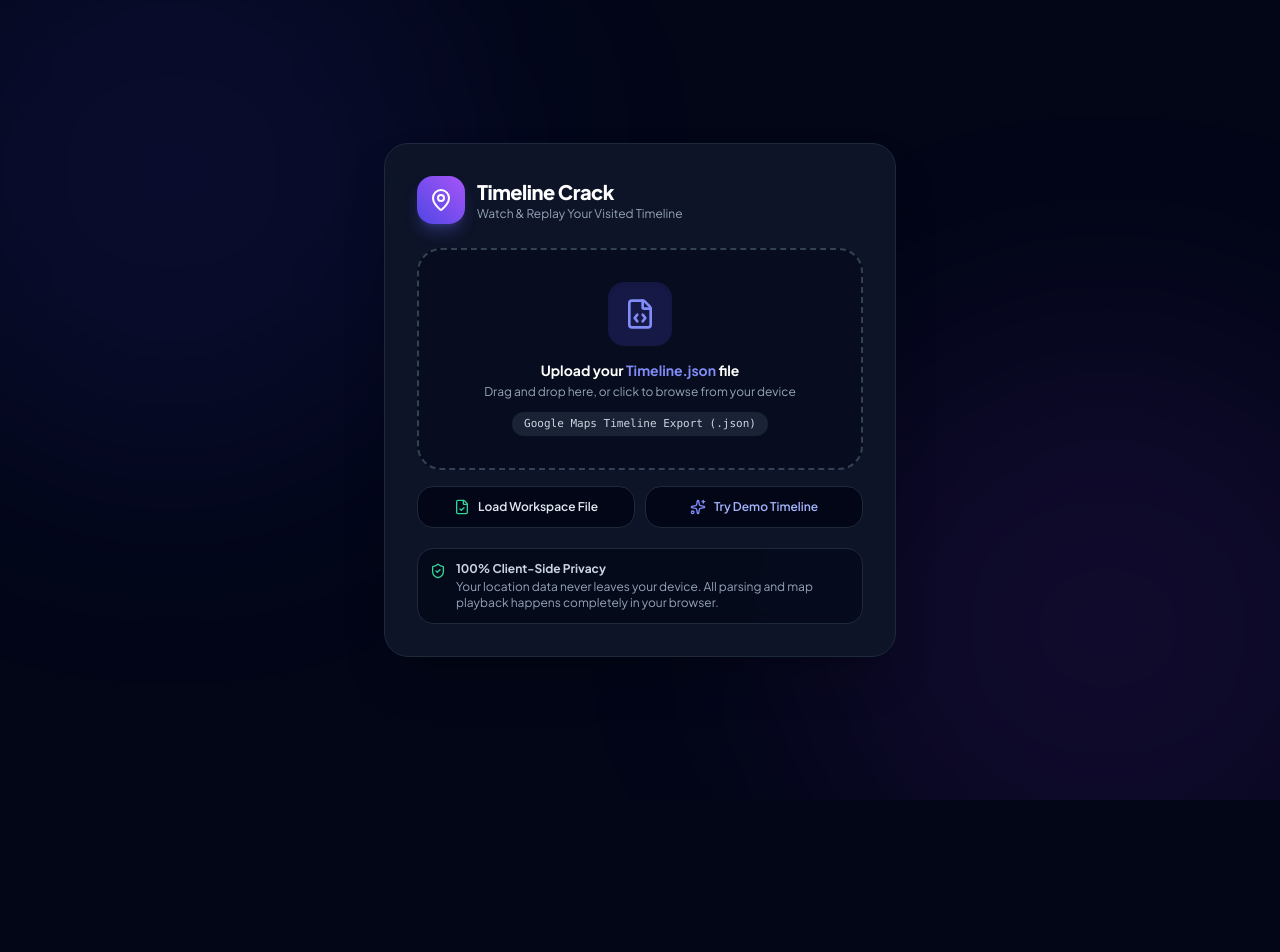
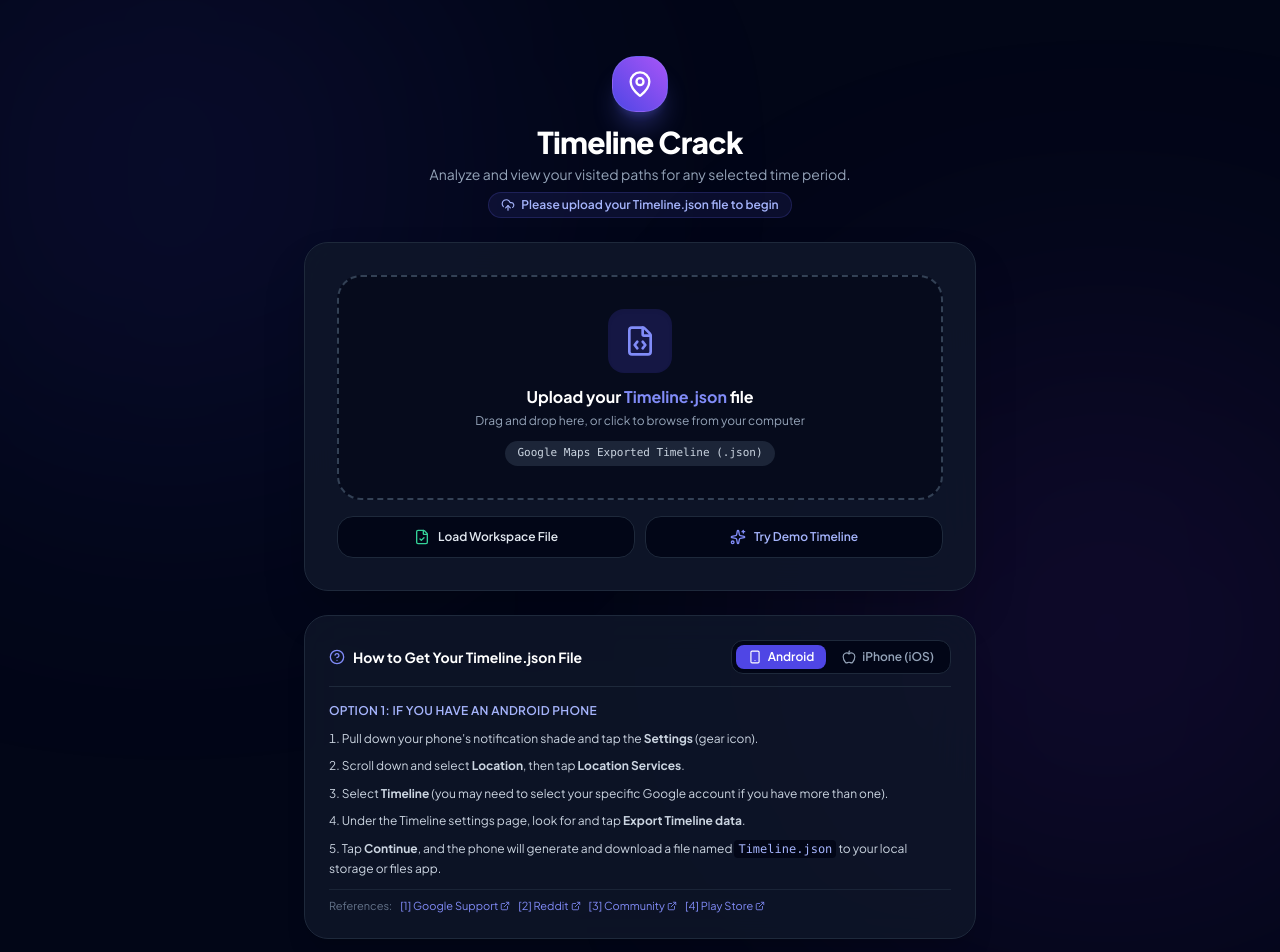
Before and after one commit to aroshwijesinghe/timeline_crack, a React (Vite) app: page / in a window 1280 px wide. Shown: the top 952 px of the page. Before the commit the page ends 800 px from the top, so only its background shows below. Built offline with nearby package versions, Linux system fonts and the light colour scheme.

Commit message:
Add initial upload prompt, path analysis description, and Android/iOS export guides

```diff
--- a/src/App.tsx
+++ b/src/App.tsx
@@ -21,7 +21,11 @@
   ChevronLeft,
   ChevronRight,
   Calendar,
-  BarChart3
+  BarChart3,
+  Smartphone,
+  Apple,
+  ExternalLink,
+  HelpCircle
 } from 'lucide-react';
 
 export const App: React.FC = () => {
@@ -33,6 +37,7 @@
   const [isDragging, setIsDragging] = useState(false);
   const [uploadError, setUploadError] = useState<string | null>(null);
   const [loading, setLoading] = useState(false);
+  const [guideTab, setGuideTab] = useState<'android' | 'ios'>('android');
   const fileInputRef = useRef<HTMLInputElement>(null);
 
   // Playback State
@@ -192,7 +197,6 @@
     (ts: number) => {
       if (!selectedDay || selectedDay.segments.length === 0) return;
 
-      // 1. Check if timestamp falls inside any segment
       for (let i = 0; i < selectedDay.segments.length; i++) {
         const seg = selectedDay.segments[i];
 
@@ -218,7 +222,6 @@
         }
       }
 
-      // 2. If between segments or outside bounds, find closest
       if (ts < minTimestamp) {
         const first = selectedDay.segments[0];
         const pos = first.type === 'visit' ? first.data.location : first.data.path[0];
@@ -240,7 +243,6 @@
         return;
       }
 
-      // In between segments (idle)
       for (let i = 0; i < selectedDay.segments.length - 1; i++) {
         const current = selectedDay.segments[i];
         const next = selectedDay.segments[i + 1];
@@ -319,25 +321,34 @@
     return () => window.removeEventListener('keydown', handleKeyDown);
   }, []);
 
-  // --- 1. INITIAL STATE: User must upload file first ---
+  // --- 1. INITIAL LOADING STATE: Upload file prompt only ---
   if (!timelineData) {
     return (
-      <div className="flex flex-col w-screen h-screen bg-slate-950 text-slate-100 items-center justify-center p-6 relative overflow-hidden">
-        {/* Subtle Background Glow */}
-        <div className="absolute w-[600px] h-[600px] rounded-full bg-indigo-600/10 blur-[120px] pointer-events-none -top-32 -left-32"></div>
-        <div className="absolute w-[600px] h-[600px] rounded-full bg-purple-600/10 blur-[120px] pointer-events-none -bottom-32 -right-32"></div>
+      <div className="min-h-screen w-screen bg-slate-950 text-slate-100 flex flex-col items-center justify-start p-4 sm:p-8 relative overflow-y-auto">
+        {/* Subtle Background Glows */}
+        <div className="fixed w-[600px] h-[600px] rounded-full bg-indigo-600/10 blur-[140px] pointer-events-none -top-32 -left-32"></div>
+        <div className="fixed w-[600px] h-[600px] rounded-full bg-purple-600/10 blur-[140px] pointer-events-none -bottom-32 -right-32"></div>
 
-        <div className="relative z-10 w-full max-w-lg bg-slate-900/90 border border-slate-800 rounded-3xl p-8 shadow-2xl backdrop-blur-xl flex flex-col">
-          <div className="flex items-center gap-3 mb-6">
-            <div className="w-12 h-12 rounded-2xl bg-gradient-to-tr from-indigo-600 to-purple-500 flex items-center justify-center shadow-lg shadow-indigo-500/30">
-              <MapPin className="w-6 h-6 text-white" />
+        <div className="relative z-10 w-full max-w-2xl flex flex-col items-center my-auto py-6">
+          {/* Main Title & Purpose */}
+          <div className="flex flex-col items-center text-center mb-6">
+            <div className="w-14 h-14 rounded-3xl bg-gradient-to-tr from-indigo-600 to-purple-500 flex items-center justify-center shadow-xl shadow-indigo-500/30 mb-3 border border-indigo-400/30">
+              <MapPin className="w-7 h-7 text-white" />
             </div>
-            <div>
-              <h1 className="text-xl font-extrabold text-white tracking-tight">Timeline Crack</h1>
-              <p className="text-xs text-slate-400">Watch & Replay Your Visited Timeline</p>
+            <h1 className="text-2xl sm:text-3xl font-extrabold text-white tracking-tight">
+              Timeline Crack
+            </h1>
+            <p className="text-sm text-slate-400 mt-1 max-w-md">
+              Analyze and view your visited paths for any selected time period.
+            </p>
+            <div className="mt-2 inline-flex items-center gap-1.5 px-3 py-1 rounded-full bg-indigo-500/10 border border-indigo-500/20 text-indigo-300 text-xs font-semibold">
+              <UploadCloud className="w-3.5 h-3.5" />
+              <span>Please upload your Timeline.json file to begin</span>
             </div>
           </div>
 
+          {/* Upload Drop Zone Card */}
+          <div className="w-full bg-slate-900/90 border border-slate-800 rounded-3xl p-6 sm:p-8 shadow-2xl backdrop-blur-xl flex flex-col mb-6">
             <div
               onDragOver={handleDragOver}
               onDragLeave={handleDragLeave}
@@ -346,7 +357,7 @@
               className={`border-2 border-dashed rounded-3xl p-8 flex flex-col items-center justify-center text-center cursor-pointer transition-all ${
                 isDragging
                   ? 'border-indigo-500 bg-indigo-500/15 scale-[1.01]'
-                : 'border-slate-700 bg-slate-950/50 hover:border-indigo-500/60 hover:bg-slate-950/80'
+                  : 'border-slate-700 bg-slate-950/60 hover:border-indigo-500/60 hover:bg-slate-950/90'
               }`}
             >
               <input
@@ -357,23 +368,23 @@
                 className="hidden"
               />
 
-            <div className="w-16 h-16 rounded-2xl bg-indigo-600/20 text-indigo-400 flex items-center justify-center mb-3.5 shadow-inner">
+              <div className="w-16 h-16 rounded-2xl bg-indigo-600/20 text-indigo-400 flex items-center justify-center mb-3 shadow-inner">
                 <FileCode className="w-8 h-8" />
               </div>
 
-            <p className="text-sm font-bold text-white mb-1">
+              <p className="text-base font-bold text-white mb-1">
                 Upload your <span className="text-indigo-400">Timeline.json</span> file
               </p>
               <p className="text-xs text-slate-400">
-              Drag and drop here, or click to browse from your device
+                Drag and drop here, or click to browse from your computer
               </p>
-            <span className="mt-3 text-[11px] px-3 py-1 rounded-full bg-slate-800/80 text-slate-300 font-mono">
-              Google Maps Timeline Export (.json)
+              <span className="mt-3 text-[11px] px-3 py-1 rounded-full bg-slate-800/90 text-slate-300 font-mono">
+                Google Maps Exported Timeline (.json)
               </span>
             </div>
 
             {uploadError && (
-            <div className="mt-4 flex items-start gap-2.5 p-3 rounded-2xl bg-rose-950/30 border border-rose-500/30 text-rose-300 text-xs">
+              <div className="mt-4 flex items-start gap-2.5 p-3.5 rounded-2xl bg-rose-950/40 border border-rose-500/30 text-rose-300 text-xs">
                 <AlertCircle className="w-4 h-4 shrink-0 text-rose-400 mt-0.5" />
                 <span>{uploadError}</span>
               </div>
@@ -398,12 +409,93 @@
                 <span>Try Demo Timeline</span>
               </button>
             </div>
+          </div>
 
-          <div className="mt-5 flex items-start gap-2.5 p-3 rounded-2xl bg-slate-950/70 border border-slate-800 text-slate-400 text-xs">
+          {/* Guide: How to Get Timeline.json File */}
+          <div className="w-full bg-slate-900/80 border border-slate-800 rounded-3xl p-6 shadow-xl backdrop-blur-xl">
+            <div className="flex items-center justify-between mb-4 border-b border-slate-800 pb-3">
+              <div className="flex items-center gap-2">
+                <HelpCircle className="w-4 h-4 text-indigo-400" />
+                <h2 className="text-sm font-bold text-white">How to Get Your Timeline.json File</h2>
+              </div>
+
+              {/* Platform Tabs */}
+              <div className="flex gap-1 bg-slate-950 p-1 rounded-xl border border-slate-800 text-xs font-semibold">
+                <button
+                  onClick={() => setGuideTab('android')}
+                  className={`flex items-center gap-1.5 px-3 py-1 rounded-lg transition-all ${
+                    guideTab === 'android'
+                      ? 'bg-indigo-600 text-white shadow-sm'
+                      : 'text-slate-400 hover:text-white'
+                  }`}
+                >
+                  <Smartphone className="w-3.5 h-3.5" />
+                  <span>Android</span>
+                </button>
+                <button
+                  onClick={() => setGuideTab('ios')}
+                  className={`flex items-center gap-1.5 px-3 py-1 rounded-lg transition-all ${
+                    guideTab === 'ios'
+                      ? 'bg-indigo-600 text-white shadow-sm'
+                      : 'text-slate-400 hover:text-white'
+                  }`}
+                >
+                  <Apple className="w-3.5 h-3.5" />
+                  <span>iPhone (iOS)</span>
+                </button>
+              </div>
+            </div>
+
+            {/* Option 1: Android Phone Instructions */}
+            {guideTab === 'android' && (
+              <div className="text-xs text-slate-300 space-y-2.5 animate-fade-in">
+                <div className="font-semibold text-indigo-300 text-xs uppercase tracking-wide">
+                  Option 1: If you have an Android Phone
+                </div>
+                <ol className="list-decimal list-inside space-y-2 leading-relaxed text-slate-300">
+                  <li>Pull down your phone's notification shade and tap the <strong>Settings</strong> (gear icon).</li>
+                  <li>Scroll down and select <strong>Location</strong>, then tap <strong>Location Services</strong>.</li>
+                  <li>Select <strong>Timeline</strong> (you may need to select your specific Google account if you have more than one).</li>
+                  <li>Under the Timeline settings page, look for and tap <strong>Export Timeline data</strong>.</li>
+                  <li>Tap <strong>Continue</strong>, and the phone will generate and download a file named <code className="text-indigo-300 bg-slate-950 px-1 py-0.5 rounded">Timeline.json</code> to your local storage or files app.</li>
+                </ol>
+                <div className="pt-2 text-[11px] text-slate-500 flex items-center gap-2 border-t border-slate-800/80 mt-3">
+                  <span>References:</span>
+                  <a href="https://support.google.com/maps/answer/6258979?hl=en&co=GENIE.Platform%3DAndroid" target="_blank" rel="noopener noreferrer" className="text-indigo-400 hover:underline flex items-center gap-0.5">[1] Google Support <ExternalLink className="w-2.5 h-2.5 inline" /></a>
+                  <a href="https://www.reddit.com/r/GoogleMaps/comments/1chlsst/export_google_maps_timeline_data_on_android/" target="_blank" rel="noopener noreferrer" className="text-indigo-400 hover:underline flex items-center gap-0.5">[2] Reddit <ExternalLink className="w-2.5 h-2.5 inline" /></a>
+                  <a href="https://support.google.com/maps/thread/424560487/download-location-history?hl=en" target="_blank" rel="noopener noreferrer" className="text-indigo-400 hover:underline flex items-center gap-0.5">[3] Community <ExternalLink className="w-2.5 h-2.5 inline" /></a>
+                  <a href="https://play.google.com/store/apps/details?id=io.github.nikkittap.timelineexporter" target="_blank" rel="noopener noreferrer" className="text-indigo-400 hover:underline flex items-center gap-0.5">[4] Play Store <ExternalLink className="w-2.5 h-2.5 inline" /></a>
+                </div>
+              </div>
+            )}
+
+            {/* Option 2: iPhone (iOS) Instructions */}
+            {guideTab === 'ios' && (
+              <div className="text-xs text-slate-300 space-y-2.5 animate-fade-in">
+                <div className="font-semibold text-indigo-300 text-xs uppercase tracking-wide">
+                  Option 2: If you have an iPhone (iOS)
+                </div>
+                <ol className="list-decimal list-inside space-y-2 leading-relaxed text-slate-300">
+                  <li>Open the <strong>Google Maps</strong> app on your iPhone.</li>
+                  <li>Tap your <strong>Profile icon</strong> in the upper right corner and select <strong>Settings</strong>.</li>
+                  <li>Scroll down and select <strong>Personal content</strong>.</li>
+                  <li>Look for the option labeled <strong>Export Timeline data</strong> and tap it to generate and save your local <code className="text-indigo-300 bg-slate-950 px-1 py-0.5 rounded">Timeline.json</code> data package.</li>
+                </ol>
+                <div className="pt-2 text-[11px] text-slate-500 flex items-center gap-2 border-t border-slate-800/80 mt-3">
+                  <span>References:</span>
+                  <a href="https://dawarich.app/tools/timeline-visualizer/" target="_blank" rel="noopener noreferrer" className="text-indigo-400 hover:underline flex items-center gap-0.5">[1] Visualizer <ExternalLink className="w-2.5 h-2.5 inline" /></a>
+                  <a href="https://www.googlemapstimeline.com/blog/export-google-timeline-data" target="_blank" rel="noopener noreferrer" className="text-indigo-400 hover:underline flex items-center gap-0.5">[2] Guide <ExternalLink className="w-2.5 h-2.5 inline" /></a>
+                </div>
+              </div>
+            )}
+          </div>
+
+          {/* Privacy Guarantee */}
+          <div className="w-full mt-4 flex items-start gap-2.5 p-3.5 rounded-2xl bg-slate-900/60 border border-slate-800/80 text-slate-400 text-xs">
             <ShieldCheck className="w-4 h-4 text-emerald-400 shrink-0 mt-0.5" />
             <div>
               <strong className="text-slate-300 block mb-0.5">100% Client-Side Privacy</strong>
-              Your location data never leaves your device. All parsing and map playback happens completely in your browser.
+              Your location data never leaves your device. All path analysis, map rendering, and playback happen purely in your browser.
             </div>
           </div>
         </div>
@@ -411,7 +503,7 @@
     );
   }
 
-  // --- 2. AFTER UPLOAD: Clean full-screen map with playback bar and analytics button ---
+  // --- 2. AFTER FILE UPLOADING: Show visited paths, time period selector, playback bar & analytics ---
   const dates = timelineData.sortedDates;
   const currentIndex = dates.indexOf(selectedDate);
   const hasPrev = currentIndex > 0;
@@ -419,7 +511,7 @@
 
   return (
     <div className="flex flex-col w-screen h-screen bg-slate-950 text-slate-100 overflow-hidden font-sans relative">
-      {/* Floating Minimal Top Bar: Date navigation & Upload new file */}
+      {/* Floating Minimal Top Bar: Selected Time Period & Quick Actions */}
       <div className="absolute top-4 left-4 z-[450] flex items-center gap-2">
         <div className="glass-panel px-3 py-1.5 rounded-2xl shadow-xl flex items-center gap-2 border border-slate-800">
           <div className="w-7 h-7 rounded-xl bg-indigo-600 text-white flex items-center justify-center shadow">
@@ -427,13 +519,14 @@
           </div>
           <span className="font-bold text-sm text-white hidden sm:inline">Timeline Crack</span>
 
+          {/* Selected Time Period / Date Selector */}
           {dates.length > 0 && (
             <div className="flex items-center gap-1 border-l border-slate-700/60 pl-2 ml-1">
               <button
                 onClick={() => hasPrev && handleSelectDate(dates[currentIndex - 1])}
                 disabled={!hasPrev}
                 className="p-1 rounded-lg text-slate-400 hover:text-white hover:bg-slate-800 disabled:opacity-20 transition"
-                title="Previous day"
+                title="Previous recorded date"
               >
                 <ChevronLeft className="w-3.5 h-3.5" />
               </button>
@@ -447,7 +540,7 @@
                 >
                   {dates.map((d) => (
                     <option key={d} value={d} className="bg-slate-900 text-white">
-                      {d}
+                      {d} ({timelineData.days[d]?.totalDistanceKm || 0} km, {timelineData.days[d]?.visits.length || 0} stops)
                     </option>
                   ))}
                 </select>
@@ -457,33 +550,35 @@
                 onClick={() => hasNext && handleSelectDate(dates[currentIndex + 1])}
                 disabled={!hasNext}
                 className="p-1 rounded-lg text-slate-400 hover:text-white hover:bg-slate-800 disabled:opacity-20 transition"
-                title="Next day"
+                title="Next recorded date"
               >
                 <ChevronRight className="w-3.5 h-3.5" />
               </button>
             </div>
           )}
 
+          {/* Analytics Button in Top Bar */}
           <button
             onClick={() => setIsStatsOpen(true)}
             className="flex items-center gap-1 px-2.5 py-1 rounded-xl text-xs font-bold text-indigo-300 hover:text-white bg-indigo-600/20 hover:bg-indigo-600/30 border border-indigo-500/30 transition ml-1"
-            title="View Travel Analytics"
+            title="View Trip & Path Analytics"
           >
             <BarChart3 className="w-3.5 h-3.5 text-indigo-400" />
             <span>Analytics</span>
           </button>
 
+          {/* Upload Different File Button */}
           <button
             onClick={() => setTimelineData(null)}
             className="p-1.5 rounded-xl text-slate-400 hover:text-white hover:bg-slate-800 transition"
-            title="Upload different file"
+            title="Upload different Timeline.json file"
           >
             <UploadCloud className="w-4 h-4" />
           </button>
         </div>
       </div>
 
-      {/* Full-Screen Map */}
+      {/* Full-Screen Map with Visited Paths */}
       <div className="w-full h-full relative">
         <TimelineMap
           selectedDay={selectedDay}
@@ -494,7 +589,7 @@
           rawSignals={timelineData.rawSignals}
         />
 
-        {/* Floating Bottom: Playback Controls Bar with Analytics */}
+        {/* Floating Bottom: Playback Controls Bar with Integrated Analytics */}
         {selectedDay && selectedDay.segments.length > 0 && (
           <div className="absolute bottom-5 left-4 right-4 sm:left-1/2 sm:-translate-x-1/2 sm:w-[720px] z-[450] animate-slide-up">
             <PlaybackControls
```
Also changed, not shown: 1 other file (tests, documents, lock files or other folders). Lines whose indentation alone changed are shown as unchanged.
